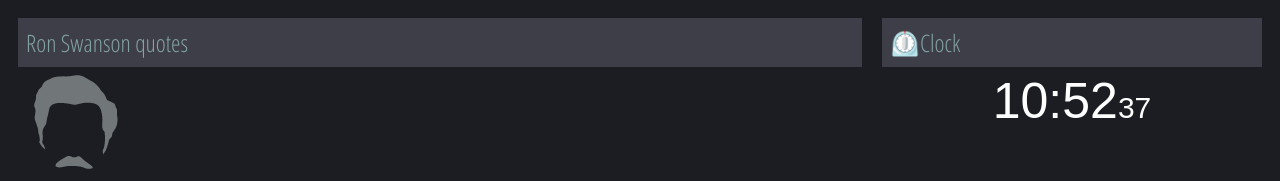
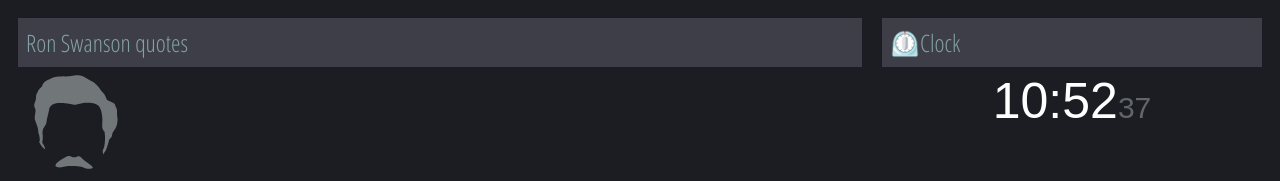
Before and after one commit to dejanfajfar/thewall, a Svelte app: page / in a window 1280 px wide. Shown: the top 181 px of the page. Built offline with nearby package versions, Linux system fonts and the light colour scheme; no server answers.

Commit message:
Adapted the seconds style

```diff
--- a/public/global.css
+++ b/public/global.css
@@ -15,6 +15,8 @@ body {
 	background-color: var(--content);
 	--main: #3E3E49;
 	--content: #1B1D23;
+	--main-text: #83a2a3;
+	--content-highlight: #616669;
 }
 
 a {
--- a/src/Clock.svelte
+++ b/src/Clock.svelte
@@ -28,6 +28,7 @@
 
     .seconds {
         font-size: 30px;
+        color: var(--content-highlight);
     }
 </style>
 
```
